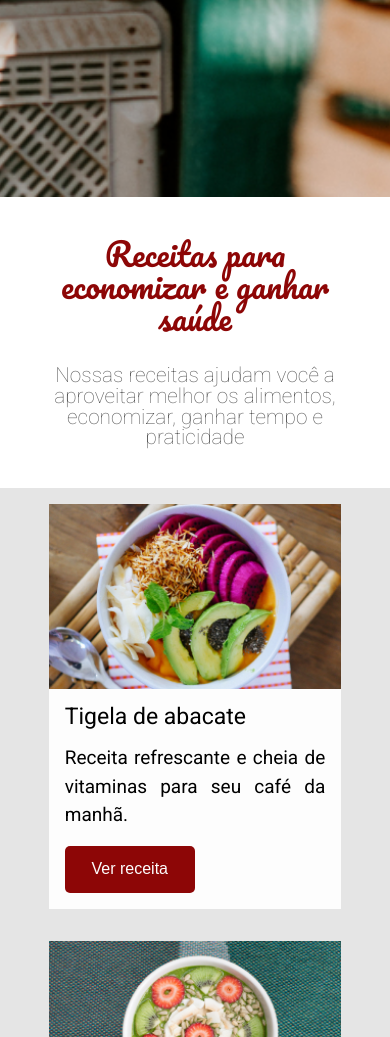
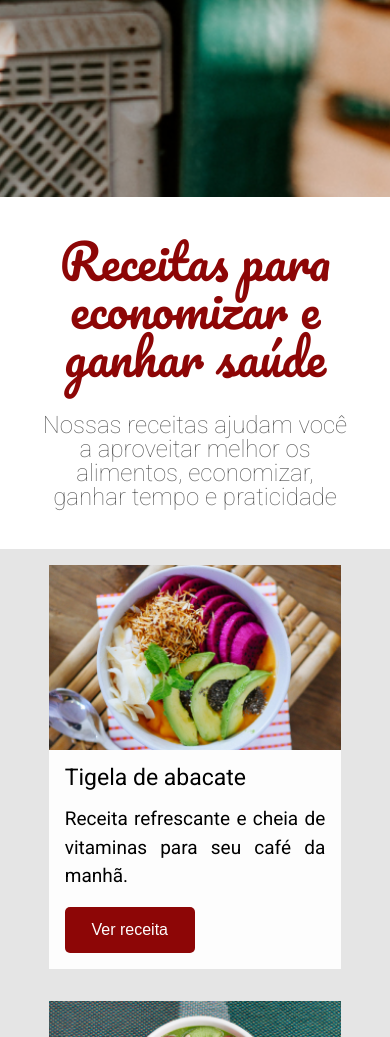
Before and after one commit to viniddantas/Fruta-e-Fruto, a plain HTML site: page index.html in a window 390 px wide. Shown: the part 732-1769 px from the top of the page. Drawn offline with Linux system fonts and the light colour scheme.

Commit message:
Update style.css

```diff
--- a/assets/css/style.css
+++ b/assets/css/style.css
@@ -231,6 +231,13 @@
     .sobre {
         padding: 2.5rem;
     }
+    .sobre__titulo {
+        font-size: 3rem;
+    }
+    .sobre__descricao {
+        font-size: 1.5rem;
+        margin: 0 5rem;
+    }
     .receita {
         width: 35vw;
         margin: 0 2.5rem 2.5rem 0;
@@ -273,10 +280,11 @@
         line-height: 4rem;
     }
     .sobre__titulo {
-        font-size: 2rem;
+        font-size: 3rem;
     }
     .sobre__descricao {
-        font-size: 1.3rem;
+        font-size: 1.5rem;
+        margin: 0;
     }
     .receitas__cartoes {
         padding: 1rem;
```
